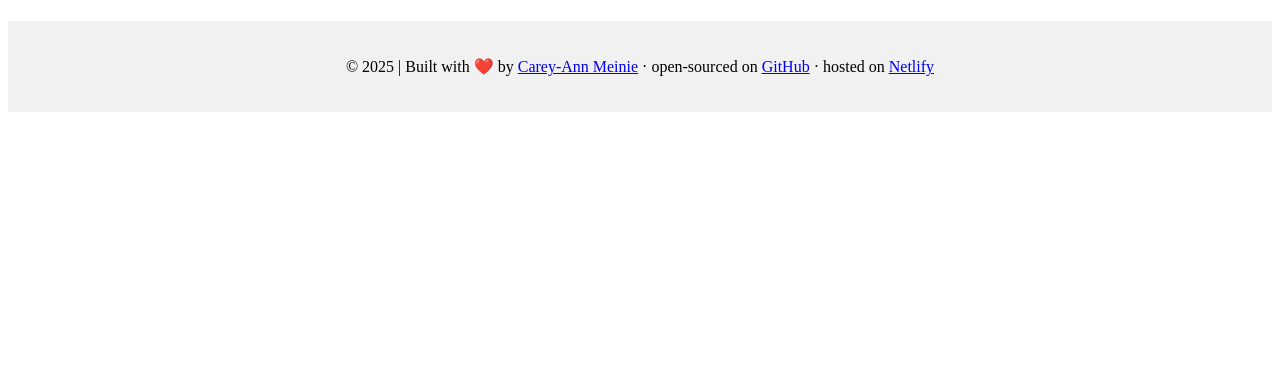
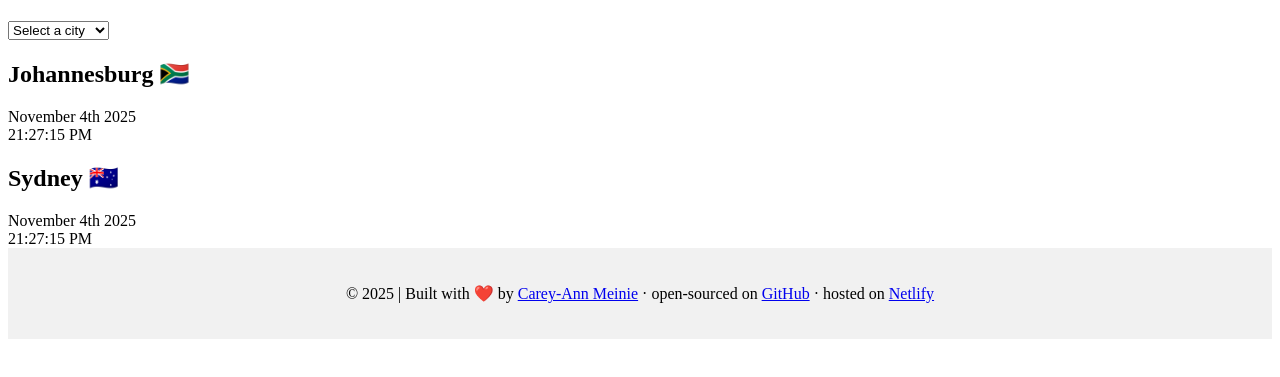
Before and after one commit to CareyM92/world-clock, a plain HTML site: page index.html in a window 1280 px wide. Shown: the part 69-446 px from the top of the page. Drawn offline with Linux system fonts and the light colour scheme.

Commit message:
Added basic HTML

```diff
--- a/index.html
+++ b/index.html
@@ -7,7 +7,27 @@
     <link rel="stylesheet" href="style.css" />
   </head>
   <body>
-    <h1>World Clock</h1>
+    <div class="container">
+      <h1>World Clock</h1>
+
+      <select>
+        <option value="">Select a city</option>
+        <option value="">London</option>
+        <option value="">Atlanta</option>
+        <option value="">New Zealand</option>
+      </select>
+
+      <div class="city">
+        <h2>Johannesburg 🇿🇦</h2>
+        <div class="date">November 4th 2025</div>
+        <div class="time">21:27:15 PM</div>
+      </div>
+      <div class="city">
+        <h2>Sydney 🇦🇺</h2>
+        <div class="date">November 4th 2025</div>
+        <div class="time">21:27:15 PM</div>
+      </div>
+    </div>
 
     <footer>
       <p>
@@ -37,5 +57,7 @@
         >
       </p>
     </footer>
+
+    <script src="index.js"></script>
   </body>
 </html>
```
